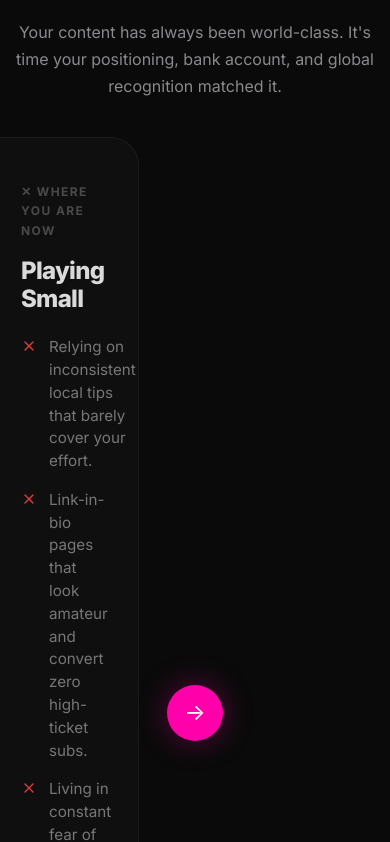
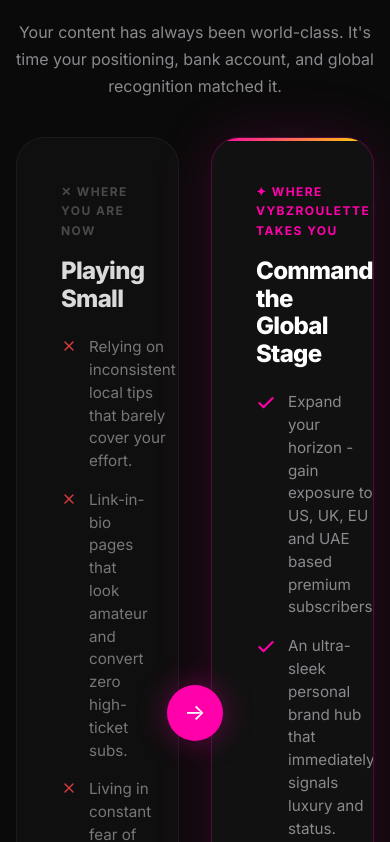
Before and after one commit to redundancybido-beep/vybzroulette, a React (Vite) app: page / in a window 390 px wide. Shown: the part 1242-2084 px from the top of the page. Built offline with nearby package versions, Linux system fonts and the light colour scheme; no server answers.

Commit message:
component responsiveness refactor

```diff
--- a/src/components/Hero/Hero.css
+++ b/src/components/Hero/Hero.css
@@ -29,7 +29,7 @@
   position: absolute;
   bottom: -10%;
   right: 0;
-  width: min(500px, 100vw);
+  width: min(500px, 100%);
   height: 500px;
   background: radial-gradient(circle, rgba(255,215,0,0.06) 0%, transparent 70%);
   z-index: 0;
--- a/src/components/Transformation/Transformation.css
+++ b/src/components/Transformation/Transformation.css
@@ -37,7 +37,7 @@
 }
 
 .transform-card:hover { border-color: var(--border-accent); }
-.transform-card--before { opacity: 0.85; }
+.visible.transform-card--before { opacity: 0.85; }
 
 .transform-card--after {
   border-color: var(--border-accent);
--- a/src/components/Transformation/Transformation.jsx
+++ b/src/components/Transformation/Transformation.jsx
@@ -5,7 +5,6 @@
 import './Transformation.css';
 
 export default function Transformation() {
-  const ref = useScrollReveal();
 
   return (
     <section className="section transformation" id="transformation">
@@ -17,8 +16,8 @@
           </div>
         </RevealSection>
 
-        <div className="transform-grid" ref={ref}>
-          <div className="transform-card transform-card--before reveal-left">
+        <div className="transform-grid">
+          <RevealSection direction="left" className="transform-card transform-card--before">
             <div className="transform-card__label">✕ Where You Are Now</div>
             <h3>Playing Small</h3>
             <ul>
@@ -27,9 +26,9 @@
               <li><IconX size={16} /> Living in constant fear of platform bans destroying your entire business overnight.</li>
               <li><IconX size={16} /> Stuck competing with millions locally for attention that pays in pennies.</li>
             </ul>
-          </div>
+          </RevealSection>
 
-          <div className="transform-card transform-card--after reveal-right">
+          <RevealSection direction="right" className="transform-card transform-card--after">
             <div className="transform-card__label">✦ Where VybzRoulette Takes You</div>
             <h3>Commanding the Global Stage</h3>
             <ul>
@@ -38,7 +37,7 @@
               <li><IconCheck /> Bulletproof infrastructure that nobody can ban — your stage, forever.</li>
               <li><IconCheck /> Instant status elevation: you become the international name people pay to access.</li>
             </ul>
-          </div>
+          </RevealSection>
         </div>
       </div>
     </section>
--- a/src/index.css
+++ b/src/index.css
@@ -135,7 +135,7 @@
   .navbar-cta { padding: 8px 16px; font-size: 0.78rem; gap: 6px; }
 
   .hero { min-height: auto; padding: 120px 20px 72px; }
-  .hero::before { width: min(400px, 100vw); height: 400px; }
+  .hero::before { width: min(400px, 100%); height: 400px; }
   .hero::after { width: min(300px, 80vw); height: 300px; right: 0; }
   .hero h1 { font-size: clamp(1.8rem, 6.5vw, 2.8rem); word-break: break-word; }
   .hero-sub { margin-bottom: 36px; padding: 0 4px; }
@@ -178,7 +178,7 @@
   .modal-header { padding: 32px 24px 0; }
   .modal-body { padding: 24px; }
   .modal-header h2 { font-size: 1.4rem; }
-  .modal-container { max-width: calc(100vw - 32px); }
+  .modal-container { max-width: calc(100% - 32px); }
 
   .floating-cta-bar { flex-direction: column; gap: 8px; padding: 12px 16px; }
   .floating-cta-bar .btn { width: 100%; white-space: normal; text-align: center; }
```
